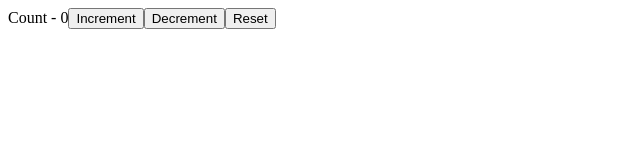
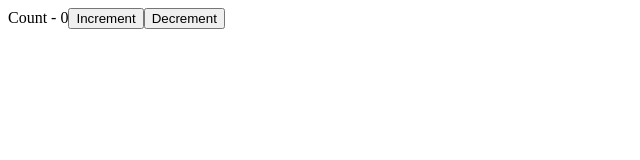
Before and after one commit to ansariashif14/Counter-with-useReducer---UseReducer-Hook-Using-the-useReducer-Hook-UseReduc---fh5u82ko3jns, a React app: page / in a window 1280 px wide. Shown: the top 160 px of the page, without its empty margins (0-640 px from the left). Built offline with nearby package versions, Linux system fonts and the light colour scheme.

Commit message:
Update App.js

```diff
--- a/src/components/App.js
+++ b/src/components/App.js
@@ -9,7 +9,6 @@ const [state,dispatch] = useReducer(counterReducer,initialValue)
         <span id="counter">Count - {state}</span>
         <button id="increment-btn" onClick={()=>dispatch("INCREMENT")}>Increment</button>
         <button id="decrement-btn" onClick={()=>dispatch("DECREMENT")}>Decrement</button>
-        <button onClick={()=>dispatch("RESET")}>Reset</button>
     </div>
   )
 }
```
